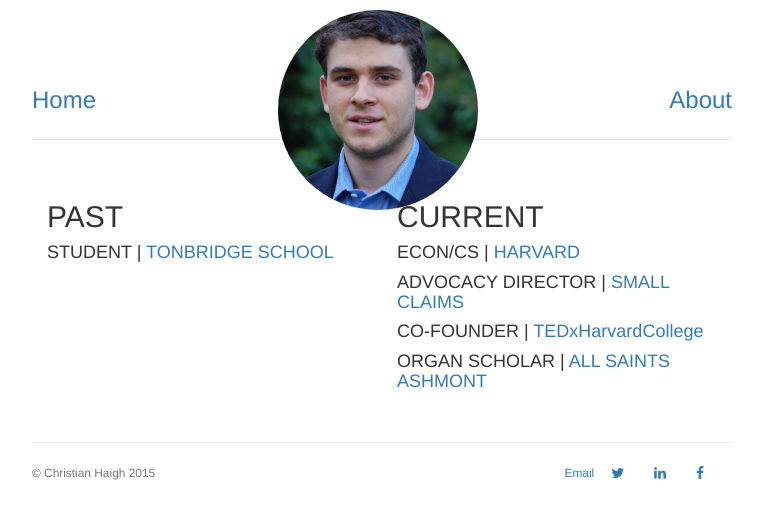
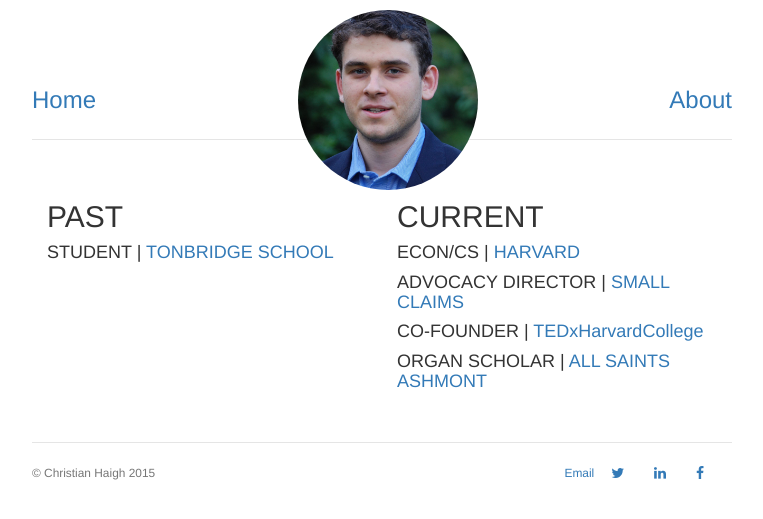
Before and after one commit to christianhaigh/christianhaigh.github.io, a Jekyll site: the page built from index.html, in a window 1280 px wide. Shown: the top 519 px of the page, without its empty margins (258-1021 px from the left). Built offline with Jekyll 4.4.1, drawn with Linux system fonts in a browser that asks for light colours.

Commit message:
Update default.html

```diff
--- a/_layouts/default.html
+++ b/_layouts/default.html
@@ -18,7 +18,7 @@
       <div class="header">
 	<h3 class="pull-right"><a href="/about" title="About">About</a></h3>
 	<h3 class="text-muted"><a href="/">Home</a></h3>
-	<img class="img-circle avatar" alt="Christian Haigh" src="/pictures/christian_haigh.jpg" width="200px">
+	<img class="img-circle avatar" alt="Christian Haigh" src="/pictures/christian_haigh.jpg" width="180px">
       </div>
 
 
```
